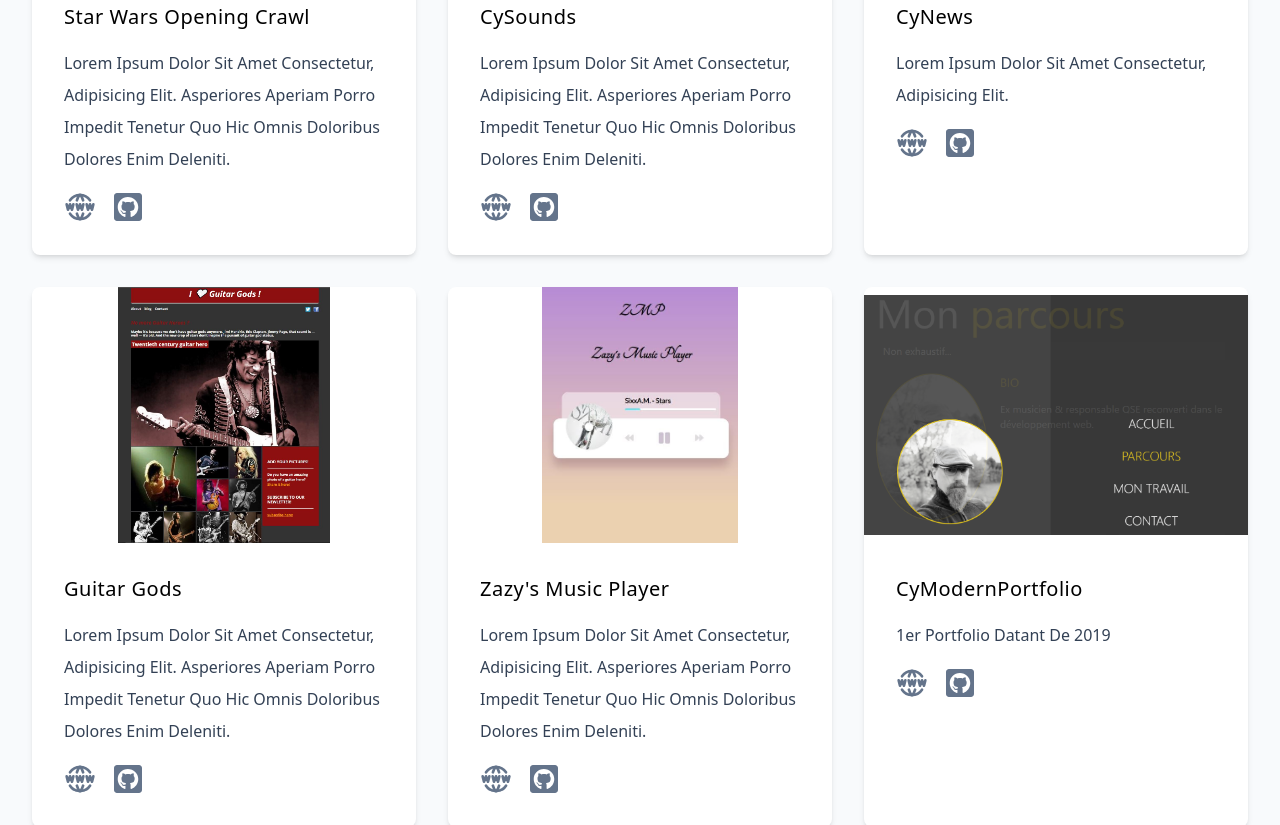
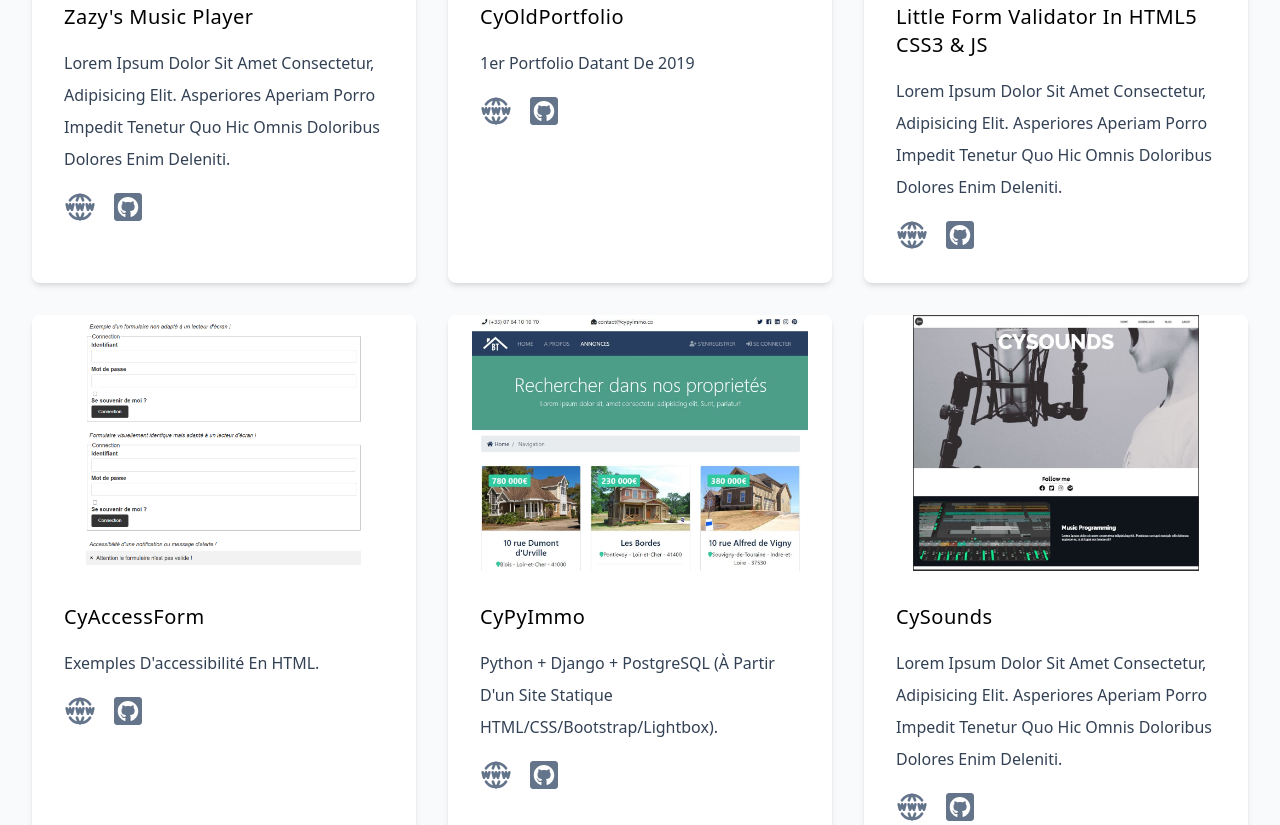
Before and after one commit to Cfy1010/cyportfolio, a React (Vite) app: page / in a window 1280 px wide. Shown: the part 3020-3845 px from the top of the page. Built offline with nearby package versions, Linux system fonts and the light colour scheme.

Commit message:
Update web section

```diff
--- a/src/data.jsx
+++ b/src/data.jsx
@@ -115,38 +115,6 @@ export const skills = [
 export const projects = [
   {
     id: nanoid(),
-    img: "../src/assets/imgstarwars-min.jpg",
-    url: "https://cfy1010.github.io/CyIntroStarWars/",
-    github: "https://github.com/Cfy1010/CyIntroStarWars",
-    title: "Star Wars opening crawl",
-    text: "Lorem ipsum dolor sit amet consectetur, adipisicing elit. Asperiores aperiam porro impedit tenetur quo hic omnis doloribus dolores enim deleniti.",
-  },
-  {
-    id: nanoid(),
-    img: "../src/assets/cysound-min.jpg",
-    url: "https://cfy1010.github.io/CySounds/",
-    github: "https://github.com/Cfy1010/CySounds",
-    title: "CySounds",
-    text: "Lorem ipsum dolor sit amet consectetur, adipisicing elit. Asperiores aperiam porro impedit tenetur quo hic omnis doloribus dolores enim deleniti.",
-  },
-  {
-    id: nanoid(),
-    img: "../src/assets/cynews-min.jpg",
-    url: "https://cfy1010.github.io/Cy-News/",
-    github: "https://github.com/Cfy1010/Cy-News",
-    title: "CyNews",
-    text: "Lorem ipsum dolor sit amet consectetur, adipisicing elit.",
-  },
-  {
-    id: nanoid(),
-    img: "../src/assets/guitargods-min.jpg",
-    url: "https://cfy1010.github.io/CyGuitarGods/",
-    github: "https://github.com/Cfy1010/CyGuitarGods",
-    title: "Guitar Gods",
-    text: "Lorem ipsum dolor sit amet consectetur, adipisicing elit. Asperiores aperiam porro impedit tenetur quo hic omnis doloribus dolores enim deleniti.",
-  },
-  {
-    id: nanoid(),
     img: "../src/assets/zazymusic-min.jpg",
     url: "https://cfy1010.github.io/CyMusicPlayer/",
     github: "https://github.com/Cfy1010/CyMusicPlayer",
@@ -156,9 +124,9 @@ export const projects = [
   {
     id: nanoid(),
     img: "../src/assets/modernportfolio.png",
-    url: "https://cfy1010.github.io/CyModernPortfolio/",
-    github: "https://github.com/Cfy1010/CyModernPortfolio",
-    title: "CyModernPortfolio",
+    url: "https://cfy1010.github.io/CyOldPortfolio/",
+    github: "https://github.com/Cfy1010/CyOldPortfolio",
+    title: "CyOldPortfolio",
     text: "1er portfolio datant de 2019",
   },
   {
@@ -179,20 +147,45 @@ export const projects = [
   },
   {
     id: nanoid(),
+    img: "../src/assets/cyimmo-min.jpg",
+    url: "https://cfy1010.github.io/CyPyImmo/",
+    github: "https://github.com/Cfy1010/CyPyImmo",
+    title: "CyPyImmo",
+    text: "Python + Django + PostgreSQL (à partir d'un site statique HTML/CSS/Bootstrap/Lightbox).",
+  },
+  {
+    id: nanoid(),
+    img: "../src/assets/cysound-min.jpg",
+    url: "https://cfy1010.github.io/CySounds/",
+    github: "https://github.com/Cfy1010/CySounds",
+    title: "CySounds",
+    text: "Lorem ipsum dolor sit amet consectetur, adipisicing elit. Asperiores aperiam porro impedit tenetur quo hic omnis doloribus dolores enim deleniti.",
+  },
+  {
+    id: nanoid(),
+    img: "../src/assets/cynews-min.jpg",
+    url: "https://cfy1010.github.io/Cy-News/",
+    github: "https://github.com/Cfy1010/Cy-News",
+    title: "CyNews",
+    text: "Lorem ipsum dolor sit amet consectetur, adipisicing elit.",
+  },
+
+  {
+    id: nanoid(),
     img: "../src/assets/todolist_in_react.png",
     url: "https://cfy1010.github.io/todolist-in-react/",
     github: "https://github.com/Cfy1010/todolist-in-react",
     title: "todolist_in_react",
     text: "",
   },
-  {
-    id: nanoid(),
-    img: "../src/assets/todolist-vanillajs-min.png",
-    url: "https://cfy1010.github.io/todolist/",
-    github: "https://github.com/Cfy1010/todolist",
-    title: "My TodoList",
-    text: "Petite TodoListe en Vanilla JS.",
-  },
+  // {
+  //   id: nanoid(),
+  //   img: "../src/assets/todolist-vanillajs-min.png",
+  //   url: "https://cfy1010.github.io/todolist/",
+  //   github: "https://github.com/Cfy1010/todolist",
+  //   title: "My TodoList",
+  //   text: "Petite TodoListe en Vanilla JS.",
+  // },
   {
     id: nanoid(),
     img: "../src/assets/todos-min.jpg",
@@ -219,18 +212,26 @@ export const projects = [
   },
   {
     id: nanoid(),
-    img: "../src/assets/cyimmo-min.jpg",
-    url: "https://cfy1010.github.io/CyPyImmo/",
-    github: "https://github.com/Cfy1010/CyPyImmo",
-    title: "CyPyImmo",
-    text: "Python + Django + PostgreSQL (à partir d'un site statique HTML/CSS/Bootstrap/Lightbox).",
-  },
-  {
-    id: nanoid(),
     img: "../src/assets/cymovies-min.jpg",
     url: "https://cfy1010.github.io/CyMovies-2022/",
     github: "https://github.com/Cfy1010/CyMovies-2022",
     title: "CyMovies",
     text: "Mes coups de coeurs cinema !.",
   },
+  {
+    id: nanoid(),
+    img: "../src/assets/imgstarwars-min.jpg",
+    url: "https://cfy1010.github.io/CyIntroStarWars/",
+    github: "https://github.com/Cfy1010/CyIntroStarWars",
+    title: "Star Wars opening crawl",
+    text: "Lorem ipsum dolor sit amet consectetur, adipisicing elit. Asperiores aperiam porro impedit tenetur quo hic omnis doloribus dolores enim deleniti.",
+  },
+  // {
+  //   id: nanoid(),
+  //   img: "../src/assets/guitargods-min.jpg",
+  //   url: "https://cfy1010.github.io/CyGuitarGods/",
+  //   github: "https://github.com/Cfy1010/CyGuitarGods",
+  //   title: "Guitar Gods",
+  //   text: "Lorem ipsum dolor sit amet consectetur, adipisicing elit. Asperiores aperiam porro impedit tenetur quo hic omnis doloribus dolores enim deleniti.",
+  // },
 ];
```
